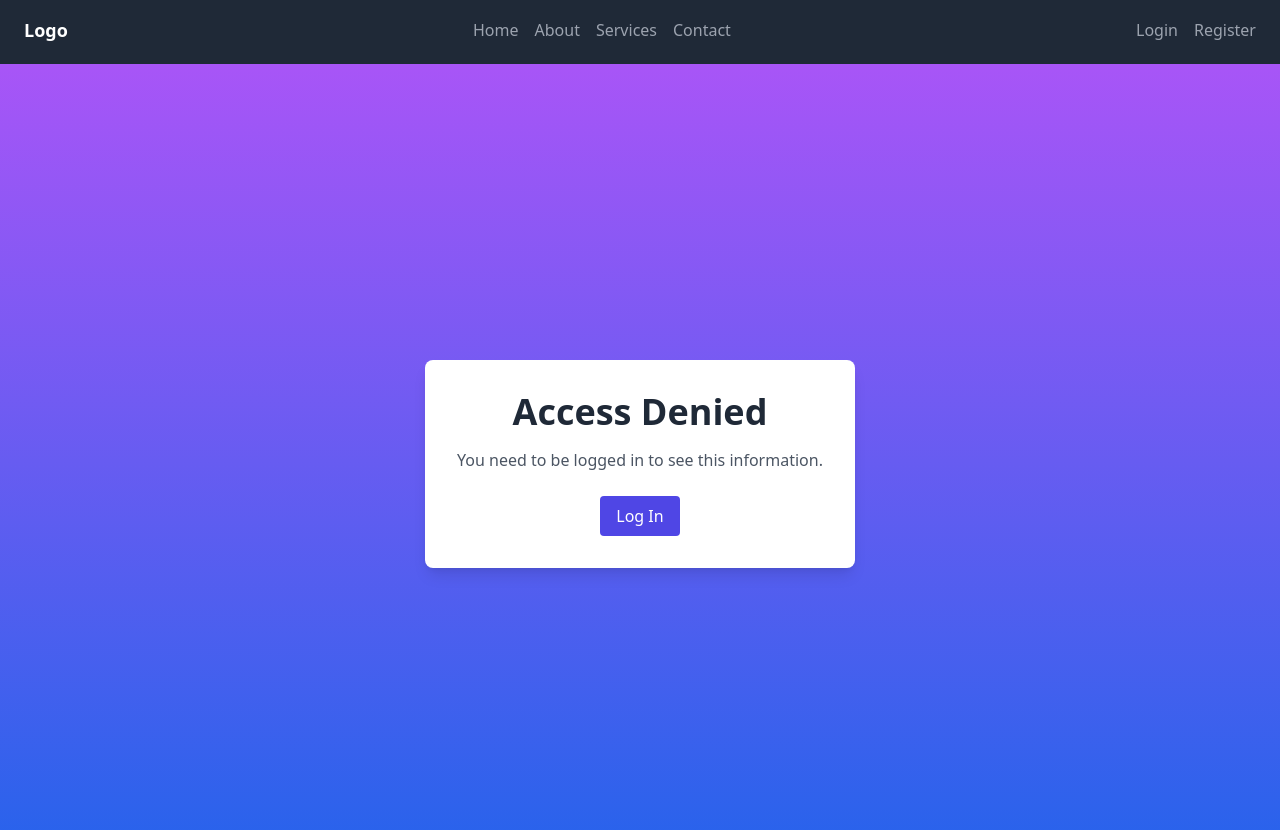
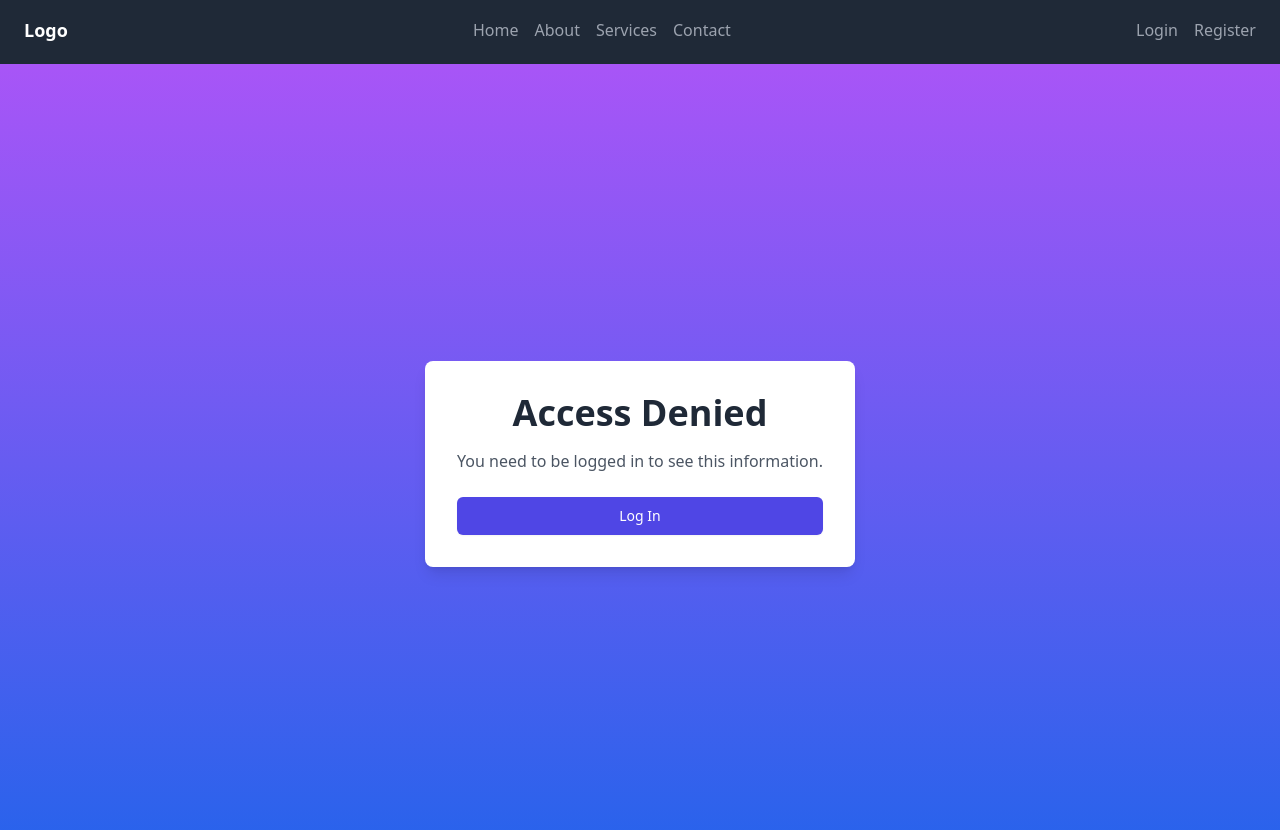
Before and after one commit to Lubenee/DeveloperChat, a React (Vite) app in the folder web-client/: page /my-profile in a window 1280 px wide. Shown: the top 830 px of the page. Built offline with nearby package versions, Linux system fonts and the light colour scheme; no server answers.

Commit message:
Refactor.

```diff
--- a/web-client/src/Components/MyProfile/ChangeData.tsx
+++ b/web-client/src/Components/MyProfile/ChangeData.tsx
@@ -46,22 +46,22 @@ const ChangeData = ({
 
   const onEmailUsernameSubmit = async (ev: FormEvent) => {
     setUpdateEmailLoading(true);
+    await wait(500);
     handleUsernameEmailSubmit(ev);
-    await wait(500);
     setUpdateEmailLoading(false);
   };
 
   const onPasswordSubmit = async (ev: FormEvent) => {
     setUpdatePasswordLoading(true);
+    await wait(500);
     handlePasswordSubmit(ev);
-    await wait(500);
     setUpdatePasswordLoading(false);
   };
 
   const onLogout = async () => {
     setLogoutLoading(true);
+    await wait(500);
     logOut();
-    await wait(500);
     setLogoutLoading(false);
   };
 
--- a/web-client/src/Components/MyProfile/InvalidUser.tsx
+++ b/web-client/src/Components/MyProfile/InvalidUser.tsx
@@ -1,18 +1,28 @@
 import { useNavigate } from "react-router-dom";
+import LoadingIndicatorButton from "../UI/LoadingIndicatorButton";
+import { useState } from "react";
+import { wait } from "../../utils/wait";
 
 const LoginRequiredPage = () => {
   const navigate = useNavigate();
+  const [loading, setLoading] = useState(false);
+
+  const onPress = async () => {
+    setLoading(true);
+    await wait(200);
+    setLoading(false);
+    navigate("/login");
+  };
+
   return (
     <div className="max-w-lg p-8 bg-white rounded-lg shadow-lg text-center">
       <h2 className="text-4xl font-bold text-gray-800 mb-4">Access Denied</h2>
       <p className="text-gray-600 mb-6">
         You need to be logged in to see this information.
       </p>
-      <button
-        onClick={() => navigate("/login")}
-        className="px-4 py-2 bg-indigo-600 text-white rounded hover:bg-indigo-700 focus:outline-none focus:bg-indigo-700">
+      <LoadingIndicatorButton loading={loading} onClick={onPress} type="button">
         Log In
-      </button>
+      </LoadingIndicatorButton>
     </div>
   );
 };
```
